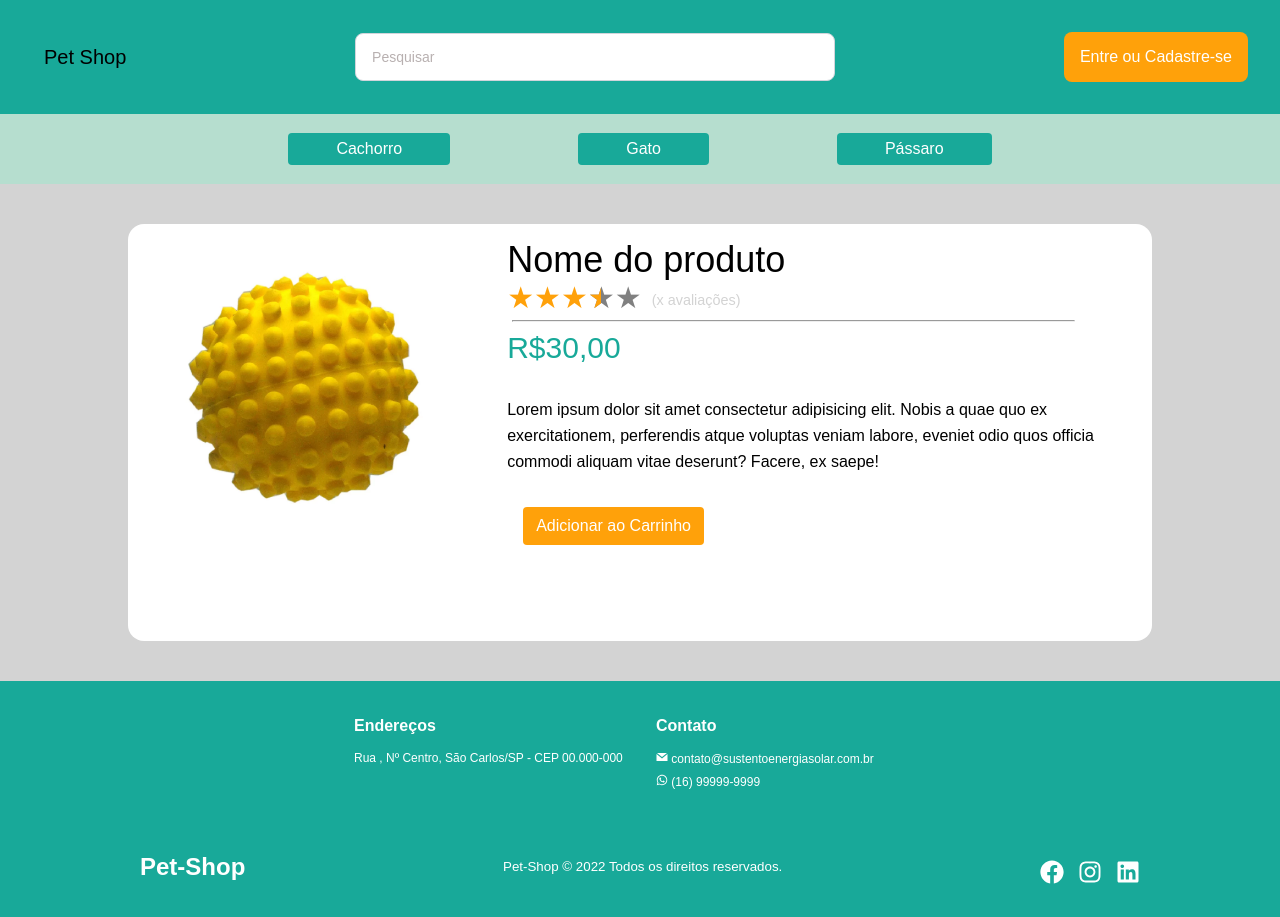
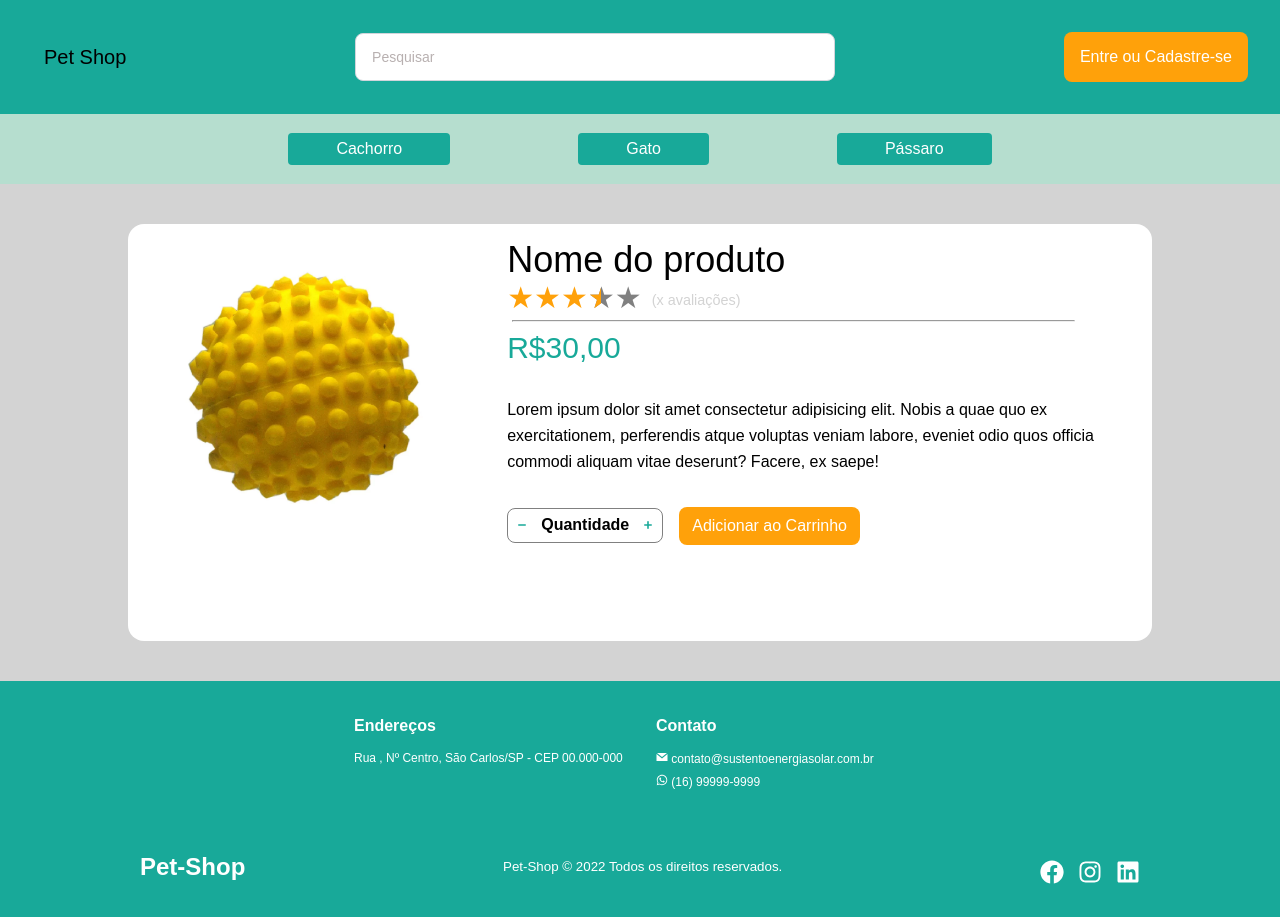
Before and after one commit to viniciussm07/pet-shop, a Next.js app: page /produto/1 in a window 1280 px wide. Built offline with nearby package versions, Linux system fonts and the light colour scheme.

Commit message:
creating components for add and subtract

```diff
--- a/components/Produto/ProdutoLayout/ProdutoLayoutElements.jsx
+++ b/components/Produto/ProdutoLayout/ProdutoLayoutElements.jsx
@@ -66,7 +66,7 @@ export const Title = styled.h1 `
     }
 `
 
-export const Avaliacao = styled.span`
+export const Row = styled.span`
     display: flex;
     flex-direction: row;
     align-items: center;
@@ -101,7 +101,38 @@ export const Description = styled.p`
     line-height: 1.625;
 `
 
-export const LayoutButton = styled(Button)`
+export const AddCart = styled(Button)`
     font-weight: lighter;
     margin: 0 0 0 1rem;
+    border-radius: 0.5rem;
 `
+
+export const AddSubtractCart = styled.div`
+    background-color: white;
+    border: solid gray thin;
+    color: black;
+    font-size: 1rem;
+    padding: 0.1rem 0rem;
+    border-radius: 0.5rem;
+    font-weight: 700;
+`
+
+export const Add = styled(Button)`
+    color: #18A999;
+    padding: 0.25rem 5px 0px 10px;
+    margin: 0;
+    background-color: transparent;
+    &:hover{
+        box-shadow: 0px 0px 0px;
+    }
+`
+
+export const Subtract = styled(Button)`
+    color: #18A999;
+    margin: 0;
+    background-color: transparent;
+    padding: 0.25rem 10px 0px 5px;
+    &:hover{
+        box-shadow: 0px 0px 0px;
+    }
+`
--- a/components/Produto/ProdutoLayout/index.jsx
+++ b/components/Produto/ProdutoLayout/index.jsx
@@ -1,17 +1,21 @@
 import React from "react"
+import {HiMinusSm, HiPlusSm} from "react-icons/hi"
 import {
     LayoutContainer,
     ImgWrap,
     Img,
     Content,
     Title,
-    Avaliacao,
+    Row,
     Avaliacoes,
     Linha,
     ProductPrice,
     Description,
     Star,
-    LayoutButton
+    AddCart,
+    AddSubtractCart,
+    Add,
+    Subtract
 } from "./ProdutoLayoutElements"
 import img from '../../../images/produtos/brinquedo-1.webp'
 
@@ -24,14 +28,25 @@ const Layout = (props) => {
                     </ImgWrap>
                     <Content>
                         <Title>Nome do produto</Title>
-                        <Avaliacao>
+                        <Row>
                             <Star color2="#FFA10A" edit={false} value={3.5} size={30}/>
                             <Avaliacoes>(x avaliações)</Avaliacoes>
-                        </Avaliacao>
+                        </Row>
                         <Linha/>
                         <ProductPrice>R$30,00</ProductPrice>
                         <Description>Lorem ipsum dolor sit amet consectetur adipisicing elit. Nobis a quae quo ex exercitationem, perferendis atque voluptas veniam labore, eveniet odio quos officia commodi aliquam vitae deserunt? Facere, ex saepe!</Description>
-                        <LayoutButton>Adicionar ao Carrinho</LayoutButton>
+                        <Row>
+                            <AddSubtractCart>
+                                <Subtract>
+                                    <HiMinusSm/>
+                                </Subtract>
+                                Quantidade
+                                <Add>
+                                    <HiPlusSm/>
+                                </Add>
+                            </AddSubtractCart>
+                            <AddCart>Adicionar ao Carrinho</AddCart>
+                        </Row>
                     </Content>
             </LayoutContainer>
         </>
```
